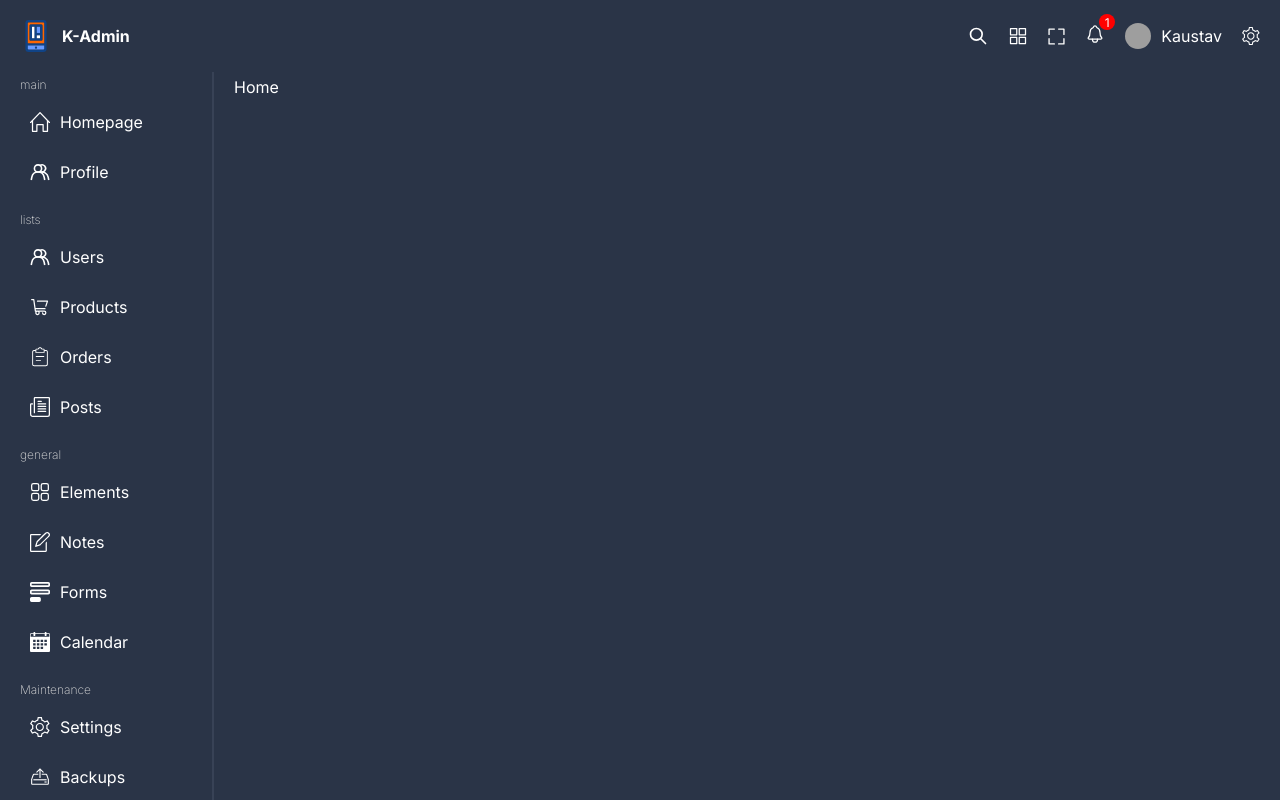
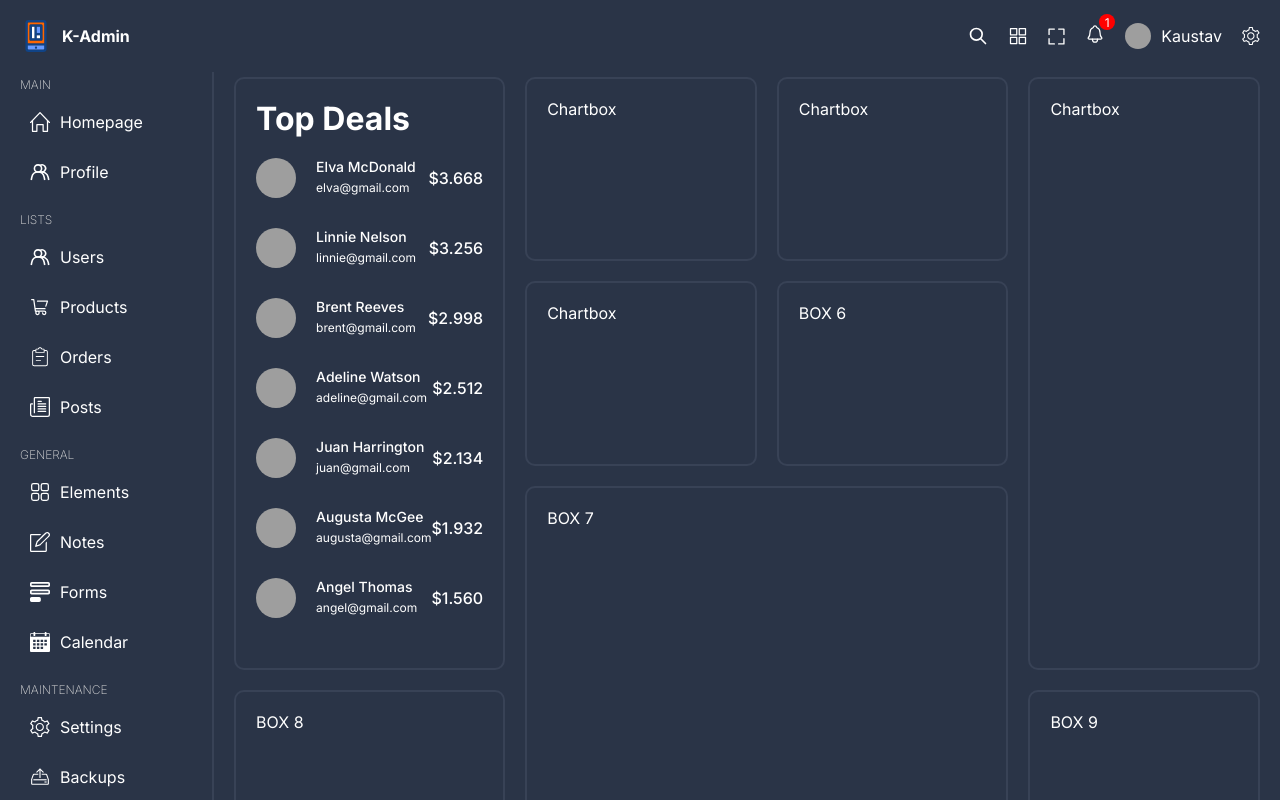
Before and after one commit to Kaustav-Bhattacharya/admin-ui, a React (Vite) app: page / in a window 1280 px wide. Shown: the top 800 px of the page. Built offline with nearby package versions, Linux system fonts and the light colour scheme; grey boxes are pictures that could not be loaded.

Commit message:
Home page grid system craeted

```diff
--- /dev/null
+++ b/src/components/chartbox/Chartbox.tsx
@@ -0,0 +1,6 @@
+
+const Chartbox = () => {
+  return <div className="chartBox">Chartbox</div>
+}
+
+export { Chartbox }
--- /dev/null
+++ b/src/components/chartbox/chartbox.scss
@@ -0,0 +1,3 @@
+.chartBox{
+
+}
--- a/src/components/menu/menu.scss
+++ b/src/components/menu/menu.scss
@@ -14,6 +14,7 @@
             font-size: 12px;
             font-weight: 200;
             color: $soft-color;
+            text-transform: uppercase;
         }
 
         .listItem {
--- /dev/null
+++ b/src/components/topBox/TopBox.tsx
@@ -0,0 +1,26 @@
+import "./topBox.scss"
+import { topDealUsers } from "../../data"
+
+const TopBox = () => {
+  return (
+    <div className="topBox">
+      <h1>Top Deals</h1>
+      <div className="list">
+        {topDealUsers.map((user) => (
+          <div className="listItem" key={user.id}>
+            <div className="user">
+              <img src={user.img} alt="" />
+              <div className="userTexts">
+                <span className="username">{user.username}</span>
+                <span className="email">{user.email}</span>
+              </div>
+            </div>
+            <div className="amount">${user.amount}</div>
+          </div>
+        ))}
+      </div>
+    </div>
+  )
+}
+
+export { TopBox }
--- /dev/null
+++ b/src/components/topBox/topBox.scss
@@ -0,0 +1,46 @@
+.topBox {
+
+    h1 {
+        margin-bottom: 20px;
+    }
+
+    .list {
+        .listItem {
+            display: flex;
+            align-items: center;
+            justify-content: space-between;
+            margin-bottom: 30px;
+
+            .user {
+                display: flex;
+                gap: 20px;
+
+                img {
+                    width: 40px;
+                    height: 40px;
+                    border-radius: 50%;
+                    object-fit: cover;
+                }
+
+                .userTexts {
+                    display: flex;
+                    flex-direction: column;
+                    gap: 5px;
+
+                    .username {
+                        font-size: 14px;
+                        font-weight: 500;
+                    }
+
+                    .email {
+                        font-size: 12px;
+                    }
+                }
+            }
+
+            .amount {
+                font-weight: 500;
+            }
+        }
+    }
+}
--- a/src/pages/home/Home.tsx
+++ b/src/pages/home/Home.tsx
@@ -1,5 +1,31 @@
+import { Chartbox } from "../../components/chartbox/Chartbox"
+import { TopBox } from "../../components/topBox/TopBox"
+import "./home.scss"
+
 const Home = () => {
-  return <div>Home</div>
+  return (
+    <div className="home">
+      <div className="box topDeals">
+        <TopBox />
+      </div>
+      <div className="box box2">
+        <Chartbox />
+      </div>
+      <div className="box box3">
+        <Chartbox />
+      </div>
+      <div className="box box4">
+        <Chartbox />
+      </div>
+      <div className="box box5">
+        <Chartbox />
+      </div>
+      <div className="box box6">BOX 6</div>
+      <div className="box box7">BOX 7</div>
+      <div className="box box8">BOX 8</div>
+      <div className="box box9">BOX 9</div>
+    </div>
+  )
 }
 
 export { Home }
--- /dev/null
+++ b/src/pages/home/home.scss
@@ -0,0 +1,28 @@
+@import "../../styles/variables.scss";
+
+.home {
+    display: grid;
+    grid-template-columns: repeat(4, 1fr);
+    grid-auto-rows: minmax(180px, auto);
+    gap: 20px;
+
+    .box {
+        border: 2px solid $soft-bg;
+        border-radius: 10px;
+        padding: 20px;
+    }
+
+    .topDeals {
+        grid-column: span 1;
+        grid-row: span 3;
+    }
+
+    .box4 {
+        grid-column: span 1;
+        grid-row: span 3;
+    }
+    .box7 {
+        grid-column: span 2;
+        grid-row: span 2;
+    }
+}
```
